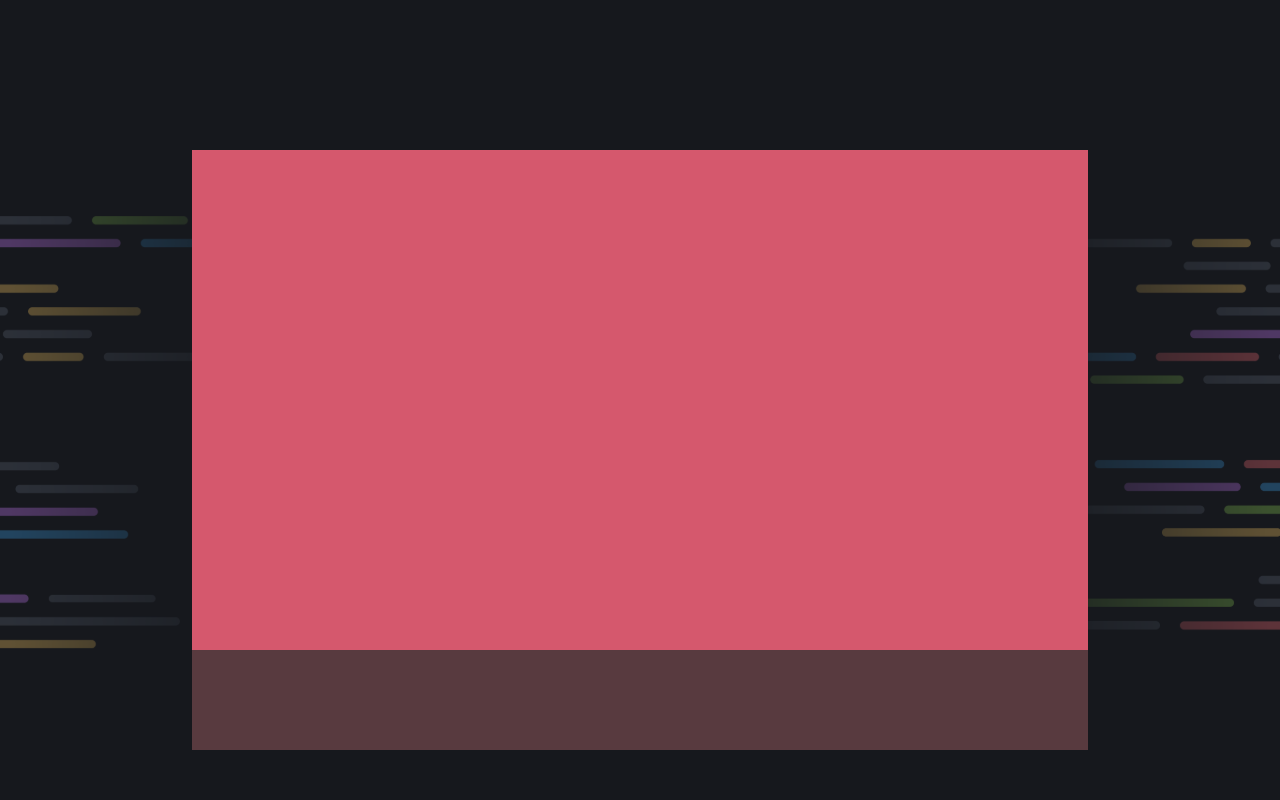
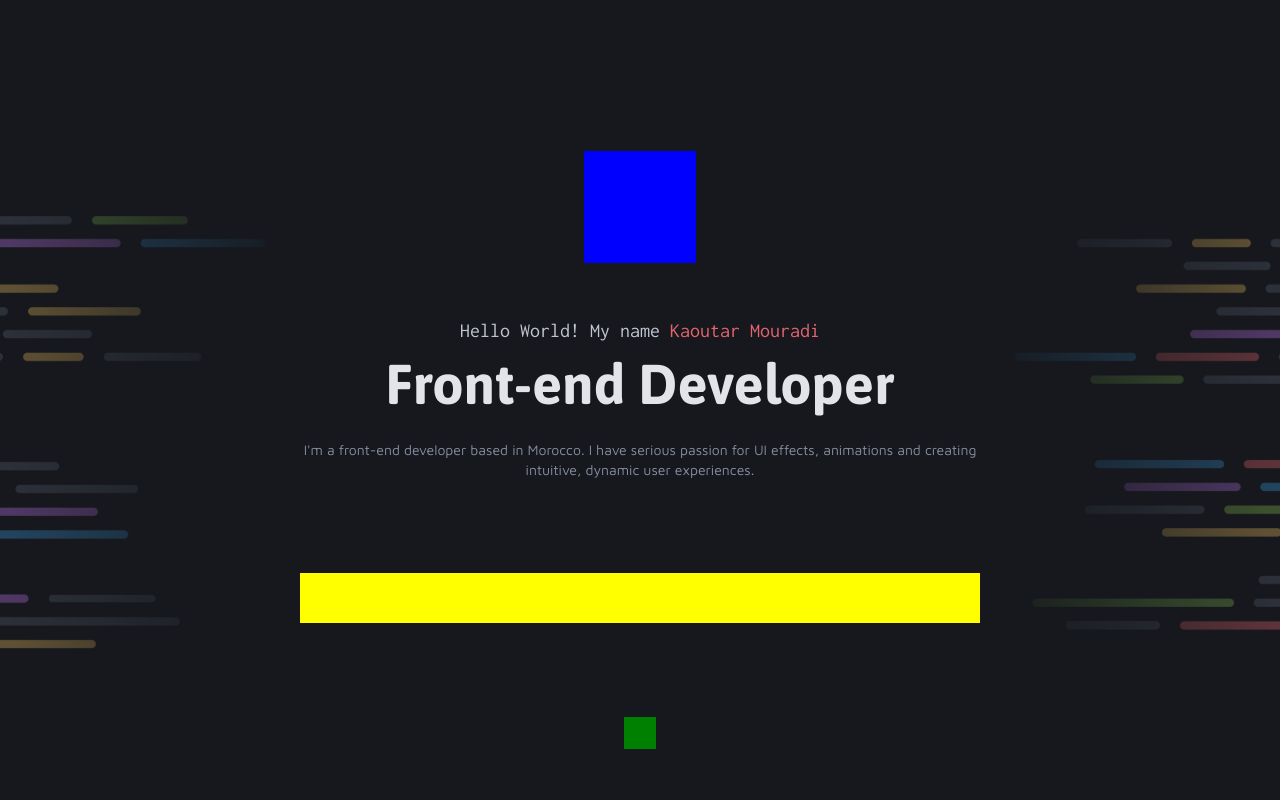
Before and after one commit to kaoutar-12/portflio, a Next.js app: page / in a window 1280 px wide. Shown: the top 800 px of the page. Built offline with nearby package versions, Linux system fonts and the light colour scheme.

Commit message:
working on the animation

```diff
--- a/app/globals.css
+++ b/app/globals.css
@@ -1,3 +1,6 @@
+@import url("https://fonts.googleapis.com/css2?family=Asap:ital,wght@0,100..900;1,100..900&family=Inconsolata:wght@200..900&family=Maven+Pro:wght@400..900&display=swap");
+
+
 :root {
   --backgound: #000;
   --darkpurple: #6a097d;
--- a/components/Intro.tsx
+++ b/components/Intro.tsx
@@ -1,17 +1,37 @@
-  import React from 'react'
+import React from "react";
 import "@/styles/intro.css";
 
 const Intro = () => {
   return (
-    <div>
-        <section className="intro">
-            <div className="top">
+    <section className="intro">
+      <div className="info">
+        <div className="header">
+          <div className="avatar"></div>
+          <div className="texts">
+            <div className="name">
+              <div>
+                Hello World! My name <span>Kaoutar Mouradi</span>
+              </div>
+            </div>
+            <div className="job">
+              <div>Front-end Developer</div>
+            </div>
+            <div className="description">
+              <p>
+                I'm a front-end developer based in Morocco. I have serious
+                passion for UI effects, animations and creating intuitive,
+                dynamic user experiences.
+              </p>
+              </div>
+          </div>
+        </div>
+        <div className="tags">
 
-            </div>
-            <div className="bottom"></div>
-        </section>
-    </div>
-  )
-}
+        </div>
+      </div>
+      <div className="icon"></div>
+    </section>
+  );
+};
 
-export default Intro
+export default Intro;
--- a/styles/intro.css
+++ b/styles/intro.css
@@ -1,24 +1,100 @@
 .intro {
   width: 100vw;
   height: 900px;
-  background: #16181D;
+  background: #16181d;
   background-image: url("../public/Intro.svg");
   background-position: center;
   background-repeat: no-repeat;
-  background-size:contain;
+  background-size: contain;
   display: flex;
   justify-content: center;
   align-items: center;
   flex-direction: column;
-}
-.top {
-  width: 70%;
-  height: 500px;
-  background: rgb(213, 88, 109);
+  gap: 94px;
 }
 
-.bottom {
-  width: 70%;
-  height: 100px;
-  background: rgb(88, 58, 63);
+.info {
+  /* background: red; */
+  width: 1040px;
+  /* height: 400px; */
+  display: flex;
+  justify-content: center;
+  align-items: center;
+  flex-direction: column;
+  gap: 80px;
 }
+
+.header {
+  width: 700px;
+  /* height: 250px; */
+  /* background: hotpink; */
+  display: flex;
+  justify-content: center;
+  align-items: center;
+  flex-direction: column;
+  gap: 56px;
+}
+
+.avatar {
+  width: 112px;
+  height: 112px;
+  background: blue;
+}
+
+.texts {
+  display: flex;
+  justify-content: center;
+  align-items: center;
+  flex-direction: column;
+  gap: 8px;
+}
+
+.name {
+  font-family: Inconsolata;
+  font-size: 20px;
+  font-style: normal;
+  font-weight: 400;
+  line-height: 120%;
+  color: var(--Base-gray-500, #c0c4ce);
+  text-align: center;
+}
+
+.name span {
+  color: var(--Base-gray-500, #e3646e);
+}
+
+.job {
+  color: var(--Base-gray-600, #e2e4e9);
+  text-align: center;
+  /* Title Lg */
+  font-family: Asap;
+  font-size: 56px;
+  font-style: normal;
+  font-weight: 700;
+  line-height: 120%; /* 67.2px */
+  /* border: solid 1px red; */
+  /* height: 100px; */
+}
+
+.description{
+  color: var(--Base-gray-400, #878EA1);
+text-align: center;
+
+/* Text Sm */
+font-family: "Maven Pro";
+font-size: 14px;
+font-style: normal;
+font-weight: 400;
+line-height: 140%; /* 19.6px */
+}
+.tags {
+  width: 680px;
+  height: 50px;
+  background: yellow;
+}
+
+.icon {
+  width: 32px;
+  height: 32px;
+  background: green;
+}
```
Also changed, not shown: public/Background_Intro.png (added), public/pink-7761356.png (added).
